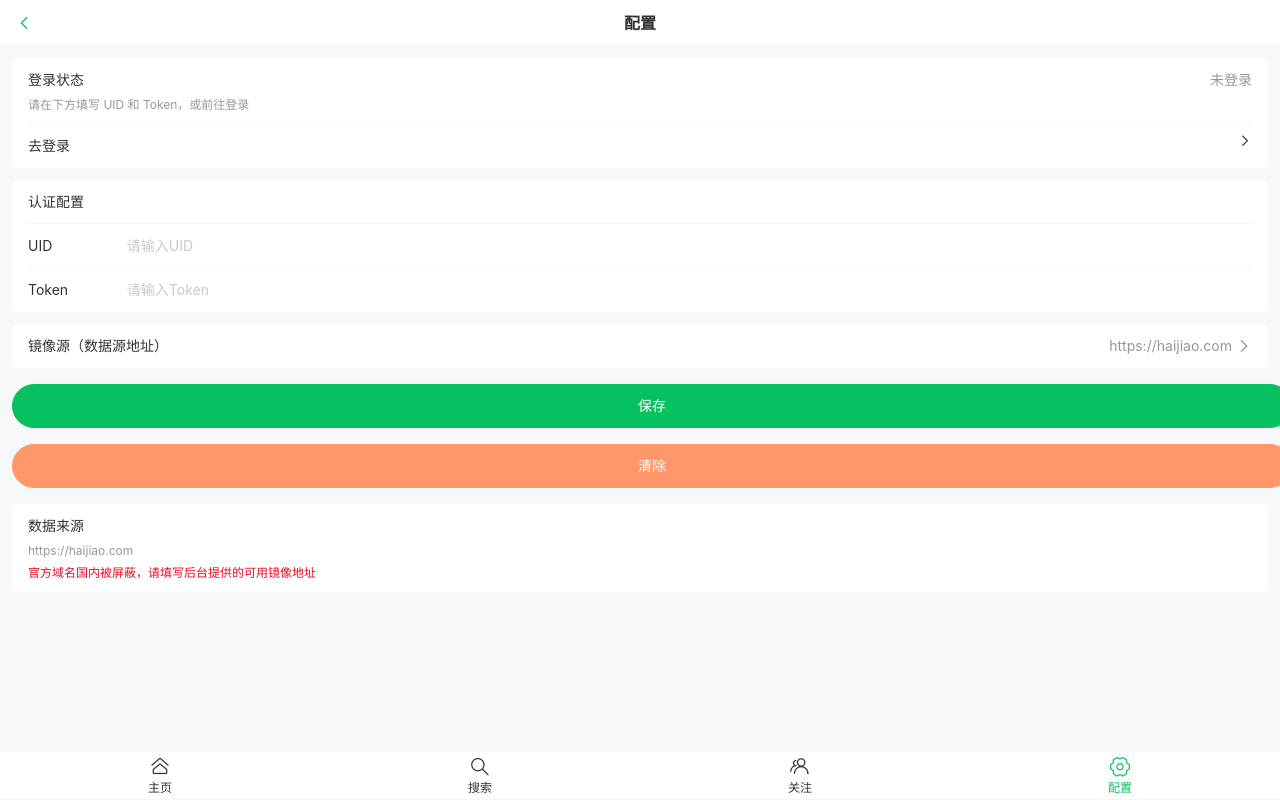
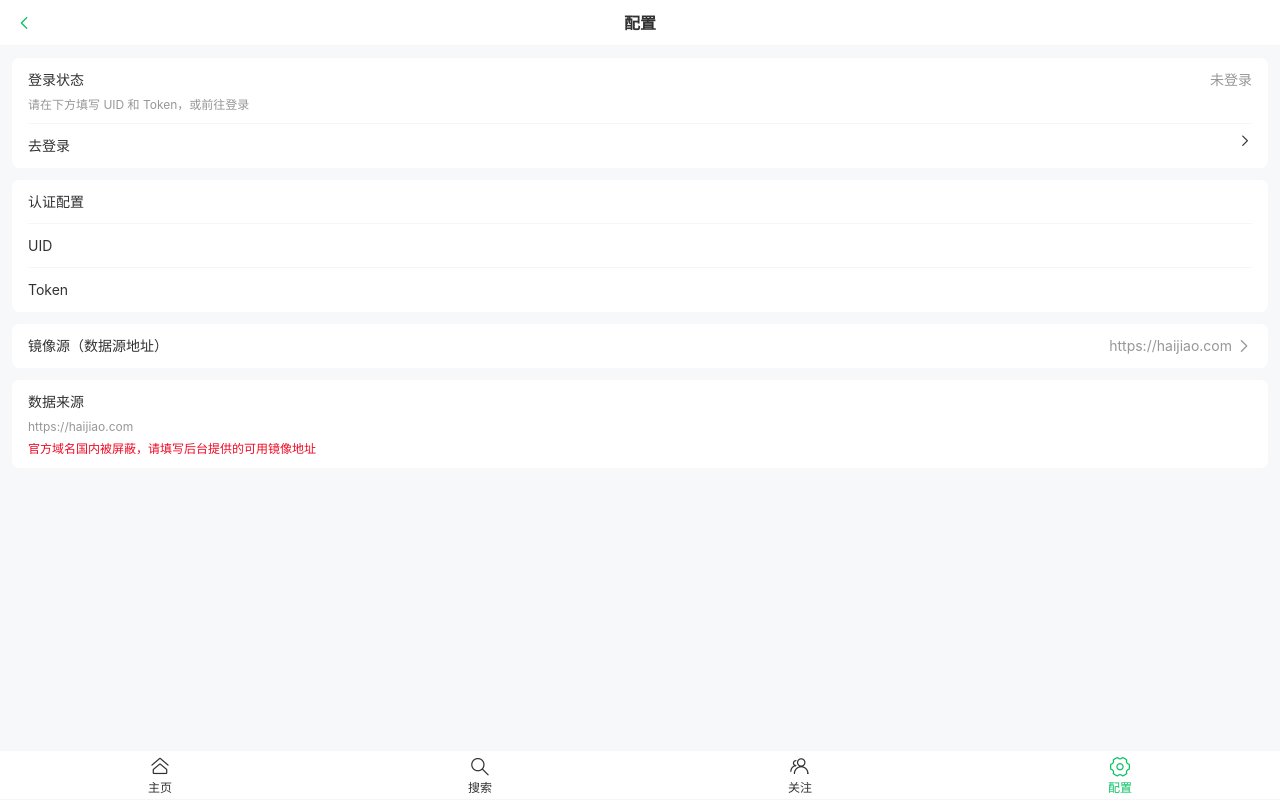
Before and after one commit to shadaileng/haijiao, a Vue app: page /settings in a window 1280 px wide. Built offline with nearby package versions, Linux system fonts and the light colour scheme.

Commit message:
refactor: 移除配置页保存/清除按钮，UID/Token 设为只读

```diff
--- a/src/views/SettingsView.vue
+++ b/src/views/SettingsView.vue
@@ -4,7 +4,7 @@ import { useRouter } from 'vue-router'
 import { useSettingsStore } from '@/stores/settings'
 import { useUserStore } from '@/stores/user'
 import { useMirrorConfig } from '@/composables/useMirrorConfig'
-import { showToast, showSuccessToast, showDialog as showConfirmDialog } from 'vant'
+import { showSuccessToast, showDialog as showConfirmDialog } from 'vant'
 import UserInfo from '@/components/UserInfo.vue'
 
 const router = useRouter()
@@ -12,13 +12,9 @@ const settings = useSettingsStore()
 const userStore = useUserStore()
 const { showDialog, mirrorUrl, mirrorDisplay, openConfig, saveConfig } = useMirrorConfig()
 
-const uid = ref(settings.uid || '')
-const token = ref(settings.token || '')
 const currentUser = ref<any>(userStore.current)
 
 onMounted(async () => {
-  uid.value = settings.uid
-  token.value = settings.token
   if (settings.isLoggedIn) {
     await loadCurrentUser()
   }
@@ -27,28 +23,6 @@ onMounted(async () => {
 const loadCurrentUser = async () => {
   const data = await userStore.fetchCurrent()
   if (data) currentUser.value = data
-}
-
-function save() {
-  if (!uid.value) {
-    showToast('UID不能为空')
-    return
-  }
-  if (!token.value) {
-    showToast('Token不能为空')
-    return
-  }
-  settings.setCredentials(uid.value, token.value)
-  showSuccessToast('保存成功')
-  loadCurrentUser()
-}
-
-function clear() {
-  uid.value = ''
-  token.value = ''
-  userStore.logout()
-  currentUser.value = null
-  showSuccessToast('已清除')
 }
 
 function handleLogout() {
@@ -60,8 +34,6 @@ function handleLogout() {
     .then(() => {
       userStore.logout()
       currentUser.value = null
-      uid.value = ''
-      token.value = ''
       showSuccessToast('已退出')
     })
     .catch(() => {})
@@ -89,16 +61,13 @@ function handleLogout() {
 
     <van-cell-group inset class="setting-group">
       <van-cell title="认证配置" />
-      <van-field v-model="uid" label="UID" placeholder="请输入UID" clearable />
-      <van-field v-model="token" label="Token" placeholder="请输入Token" type="password" clearable />
+      <van-field :model-value="settings.uid" label="UID" readonly />
+      <van-field :model-value="settings.token" label="Token" type="password" readonly />
     </van-cell-group>
 
     <van-cell-group inset class="mirror-group">
       <van-cell title="镜像源（数据源地址）" :value="mirrorDisplay()" is-link @click="openConfig" />
     </van-cell-group>
-
-    <van-button type="primary" block round class="save-btn" @click="save">保存</van-button>
-    <van-button type="warning" block round class="clear-btn" @click="clear">清除</van-button>
 
     <van-cell-group inset class="info-group">
       <van-cell title="数据来源">
@@ -134,12 +103,6 @@ function handleLogout() {
   color: #ee0a24;
   font-size: 12px;
 }
-.save-btn {
-  margin: 16px 12px;
-}
-.clear-btn {
-  margin: 0 12px 16px;
-}
 .info-group {
   margin: 12px;
 }
```
